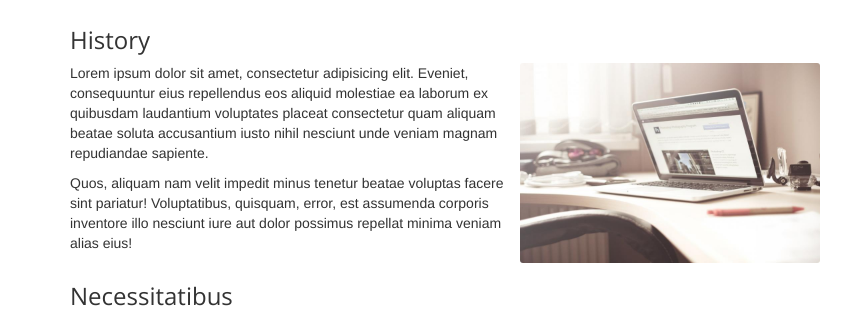
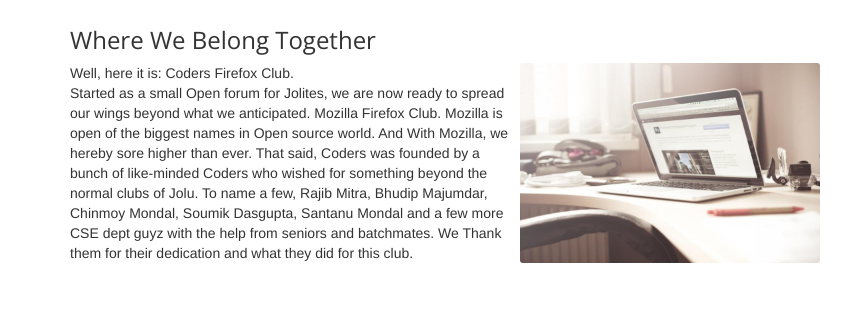
Before and after one commit to codersjgec/codersjgec.github.io, a plain HTML site: page about.html in a window 1280 px wide. Shown: the part 253-569 px from the top of the page, 0-845 px from the left. Drawn offline with nearby package versions, Linux system fonts and the light colour scheme.

Commit message:
Updating

```diff
--- a/about.html
+++ b/about.html
@@ -70,16 +70,15 @@
 				<header class="page-header">
 					<h1 class="page-title">About us</h1>
 				</header>
-				<h3>History</h3>
-				<p><img src="assets/images/mac.jpg" alt="" class="img-rounded pull-right" width="300" > Lorem ipsum dolor sit amet, consectetur adipisicing elit. Eveniet, consequuntur eius repellendus eos aliquid molestiae ea laborum ex quibusdam laudantium voluptates placeat consectetur quam aliquam beatae soluta accusantium iusto nihil nesciunt unde veniam magnam repudiandae sapiente.</p>
-				<p>Quos, aliquam nam velit impedit minus tenetur beatae voluptas facere sint pariatur! Voluptatibus, quisquam, error, est assumenda corporis inventore illo nesciunt iure aut dolor possimus repellat minima veniam alias eius!</p>
-				<h3>Necessitatibus</h3>
+				<h3>Where We Belong Together</h3>
+				<p><img src="assets/images/mac.jpg" alt="" class="img-rounded pull-right" width="300" > Well, here it is: Coders Firefox Club. <br />Started as a small Open forum for Jolites, we are now ready to spread our wings beyond what we anticipated. Mozilla Firefox Club. Mozilla is open of the biggest names in Open source world. And With Mozilla, we hereby sore higher than ever. That said, Coders was founded by a bunch of like-minded Coders who wished for something beyond the normal clubs of Jolu. To name a few, Rajib Mitra, Bhudip Majumdar, Chinmoy Mondal, Soumik Dasgupta, Santanu Mondal and a few more CSE dept guyz with the help from seniors and batchmates. We Thank them for their dedication and what they did for this club.</p>
+				<!--h3>Necessitatibus</h3>
 				<p>Velit, odit, eius, libero unde impedit quaerat dolorem assumenda alias consequuntur optio quae maiores ratione tempore sit aliquid architecto eligendi pariatur ab soluta doloremque dicta aspernatur labore quibusdam dolore corrupti quod inventore. Maiores, repellat, consequuntur eius repellendus eos aliquid molestiae ea laborum ex quibusdam laudantium voluptates placeat consectetur quam aliquam!</p>
 				<h3>Fugit, laboriosam</h3>
 				<p>Eum, quasi, est, vitae, ipsam nobis consectetur ea aspernatur ad eos voluptatibus fugiat nisi perferendis impedit. Quam, nulla, excepturi, voluptate minus illo tenetur sint ab in culpa cumque impedit quibusdam. Saepe, molestias quia voluptatem natus velit fugiat omnis rem eos sapiente quasi quaerat aspernatur quisquam deleniti accusantium laboriosam odio id?</p>
 				<h3>Doloribus, illo ipsum</h3>
 				<p>Velit, odit, eius, libero unde impedit quaerat dolorem assumenda alias consequuntur optio quae maiores ratione tempore sit aliquid architecto eligendi pariatur ab soluta doloremque dicta aspernatur labore quibusdam dolore corrupti quod inventore. Maiores, repellat, consequuntur eius repellendus eos aliquid molestiae ea laborum ex quibusdam laudantium voluptates placeat consectetur quam aliquam!</p>
-				<p>Eum, quasi, est, vitae, ipsam nobis consectetur ea aspernatur ad eos voluptatibus fugiat nisi perferendis impedit. Quam, nulla, excepturi, voluptate minus illo tenetur sint ab in culpa cumque impedit quibusdam. Saepe, molestias quia voluptatem natus velit fugiat omnis rem eos sapiente quasi quaerat aspernatur quisquam deleniti accusantium laboriosam odio id?</p>
+				<p>Eum, quasi, est, vitae, ipsam nobis consectetur ea aspernatur ad eos voluptatibus fugiat nisi perferendis impedit. Quam, nulla, excepturi, voluptate minus illo tenetur sint ab in culpa cumque impedit quibusdam. Saepe, molestias quia voluptatem natus velit fugiat omnis rem eos sapiente quasi quaerat aspernatur quisquam deleniti accusantium laboriosam odio id?</p-->
 
 			</article>
 			<!-- /Article -->
```
